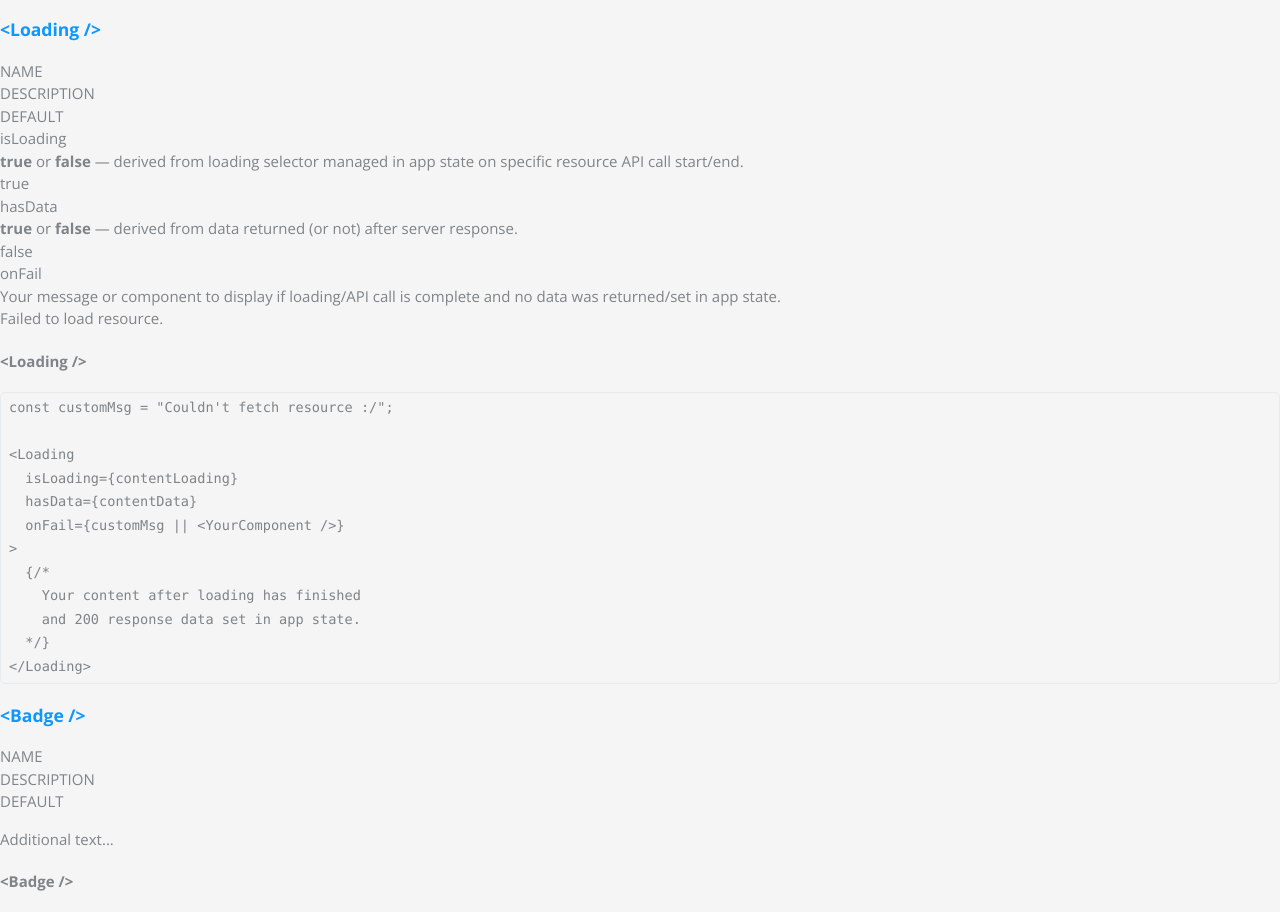
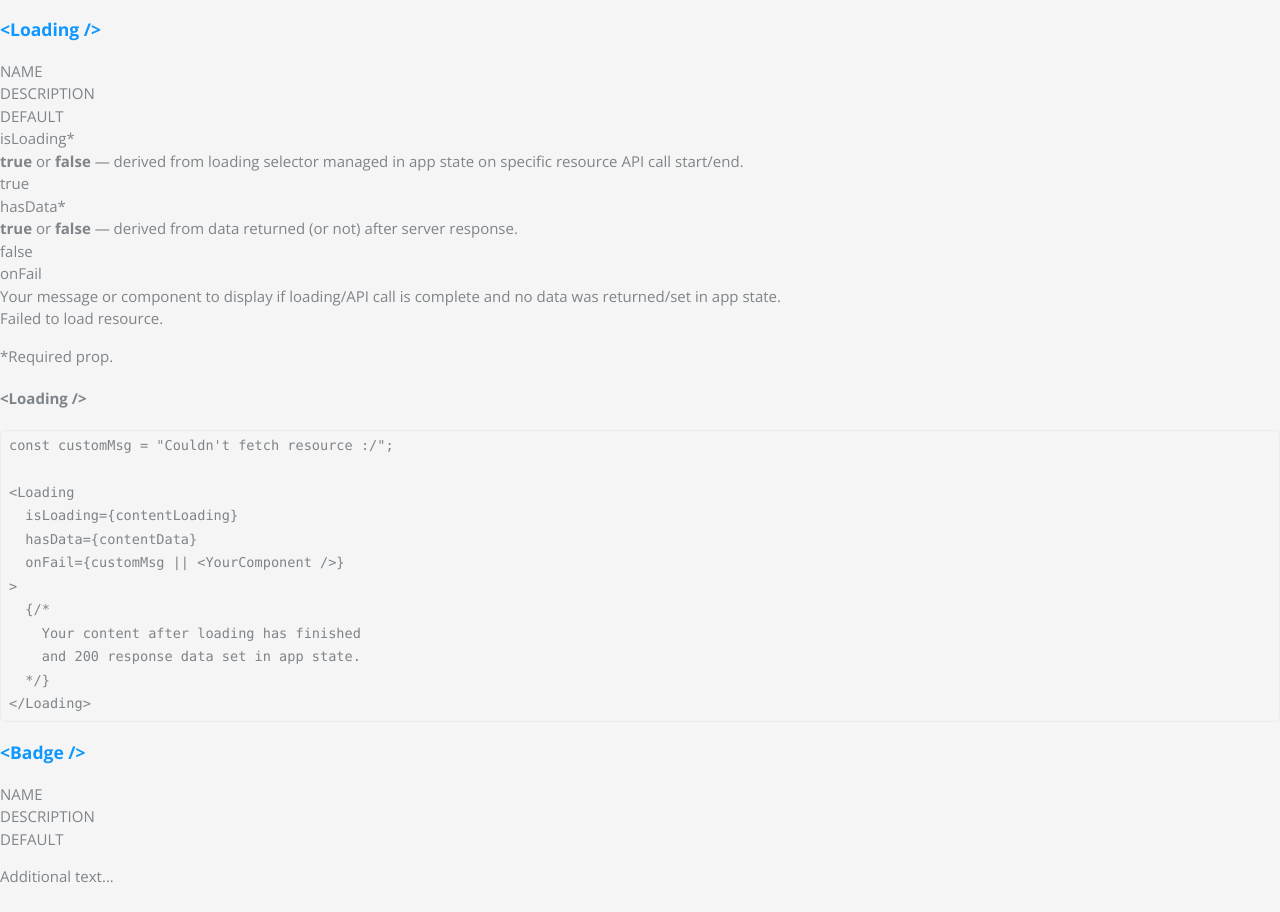
Before and after one commit to MikelMNJ/xerum-documentation, a React app: page / in a window 1280 px wide. Shown: the part 5040-5952 px from the top of the page. Built offline with nearby package versions, Linux system fonts and the light colour scheme.

Commit message:
Marked isLoading and hasData props as required in table.

```diff
--- a/src/scenes/Feedback/SectionLoading.js
+++ b/src/scenes/Feedback/SectionLoading.js
@@ -14,6 +14,10 @@ const SectionLoading = props => {
         <Table headers={[ "NAME", "DESCRIPTION", "DEFAULT" ]}>
           {buildRows(loadingTable)}
         </Table>
+
+        <p>
+          *Required prop.
+        </p>
       </div>
 
       <SampleBox name="Loading" code={loadingCode}>
--- a/src/scenes/Feedback/tables.js
+++ b/src/scenes/Feedback/tables.js
@@ -87,7 +87,7 @@ export const notFoundTable = [
 
 export const loadingTable = [
   {
-    tData1: "isLoading",
+    tData1: "isLoading*",
     tData2:
       <Fragment>
         <strong>true</strong> or <strong>false</strong> &mdash;
@@ -97,7 +97,7 @@ export const loadingTable = [
     tData3: "true"
   },
   {
-    tData1: "hasData",
+    tData1: "hasData*",
     tData2:
       <Fragment>
         <strong>true</strong> or <strong>false</strong> &mdash;
```
